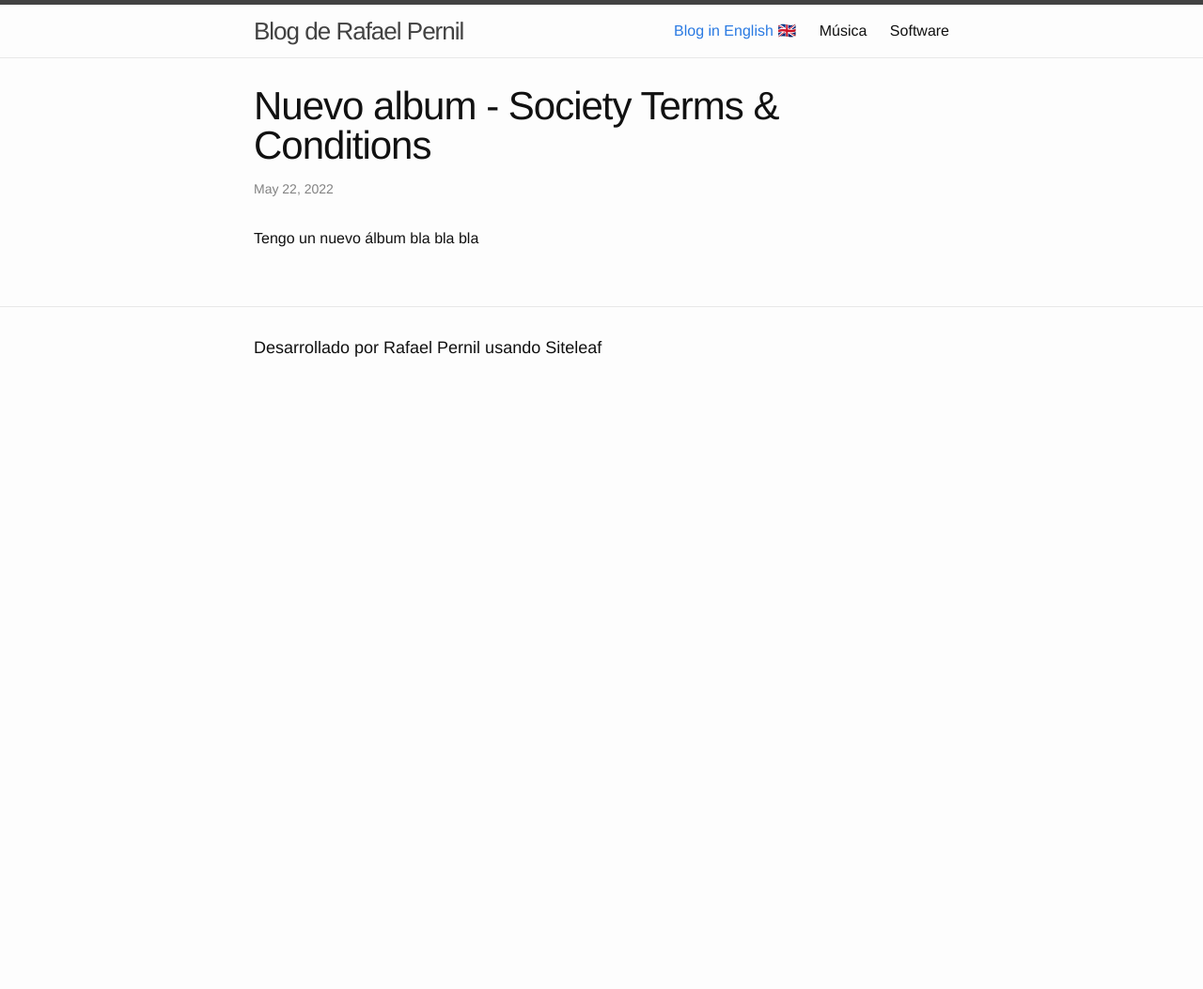
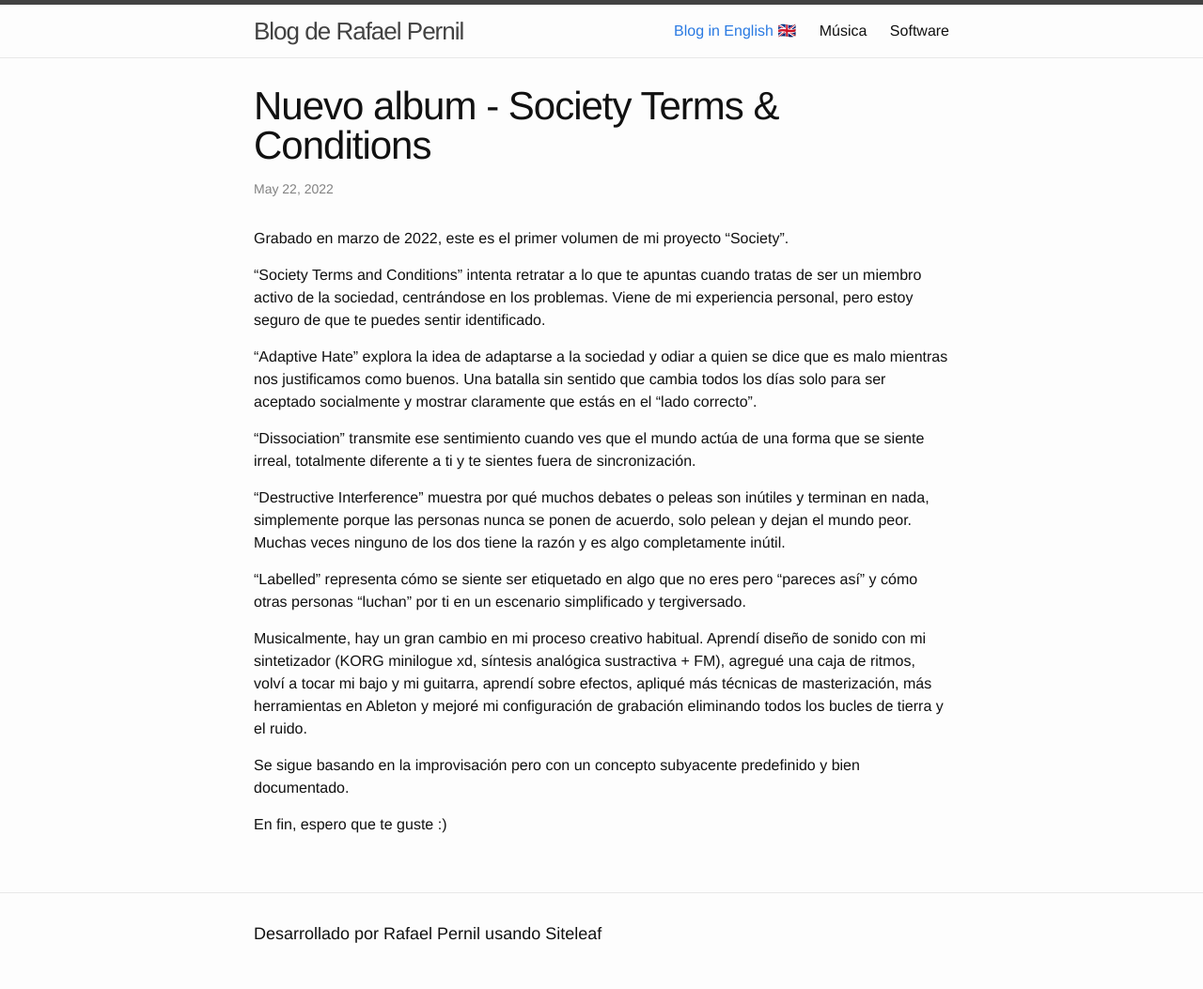
Before and after one commit to rafaelpernil2/blog-es, a Jekyll site: the page built from _posts/2022-05-22-new-album-society-tnc.markdown, in a window 1280 px wide. Shown: the whole page at 94% size. Built offline with Jekyll 4.4.1, drawn with Linux system fonts in a browser that asks for light colours; before the commit the page ends 900 px from its top, so only the background shows below that.

Commit message:
Updated New Album Society Tnc

```diff
--- a/_posts/2022-05-22-new-album-society-tnc.markdown
+++ b/_posts/2022-05-22-new-album-society-tnc.markdown
@@ -5,4 +5,20 @@ tags:
 - Music
 ---
 
-Tengo un nuevo álbum bla bla bla
+Grabado en marzo de 2022, este es el primer volumen de mi proyecto "Society".
+
+"Society Terms and Conditions" intenta retratar a lo que te apuntas cuando tratas de ser un miembro activo de la sociedad, centrándose en los problemas. Viene de mi experiencia personal, pero estoy seguro de que te puedes sentir identificado.
+
+"Adaptive Hate" explora la idea de adaptarse a la sociedad y odiar a quien se dice que es malo mientras nos justificamos como buenos. Una batalla sin sentido que cambia todos los días solo para ser aceptado socialmente y mostrar claramente que estás en el “lado correcto”.
+
+"Dissociation" transmite ese sentimiento cuando ves que el mundo actúa de una forma que se siente irreal, totalmente diferente a ti y te sientes fuera de sincronización.
+
+"Destructive Interference" muestra por qué muchos debates o peleas son inútiles y terminan en nada, simplemente porque las personas nunca se ponen de acuerdo, solo pelean y dejan el mundo peor. Muchas veces ninguno de los dos tiene la razón y es algo completamente inútil.
+
+"Labelled" representa cómo se siente ser etiquetado en algo que no eres pero "pareces así" y cómo otras personas "luchan" por ti en un escenario simplificado y tergiversado.
+
+Musicalmente, hay un gran cambio en mi proceso creativo habitual. Aprendí diseño de sonido con mi sintetizador (KORG minilogue xd, síntesis analógica sustractiva + FM), agregué una caja de ritmos, volví a tocar mi bajo y mi guitarra, aprendí sobre efectos, apliqué más técnicas de masterización, más herramientas en Ableton y mejoré mi configuración de grabación eliminando todos los bucles de tierra y el ruido.
+
+Se sigue basando en la improvisación pero con un concepto subyacente predefinido y bien documentado.
+
+En fin, espero que te guste :)
```
